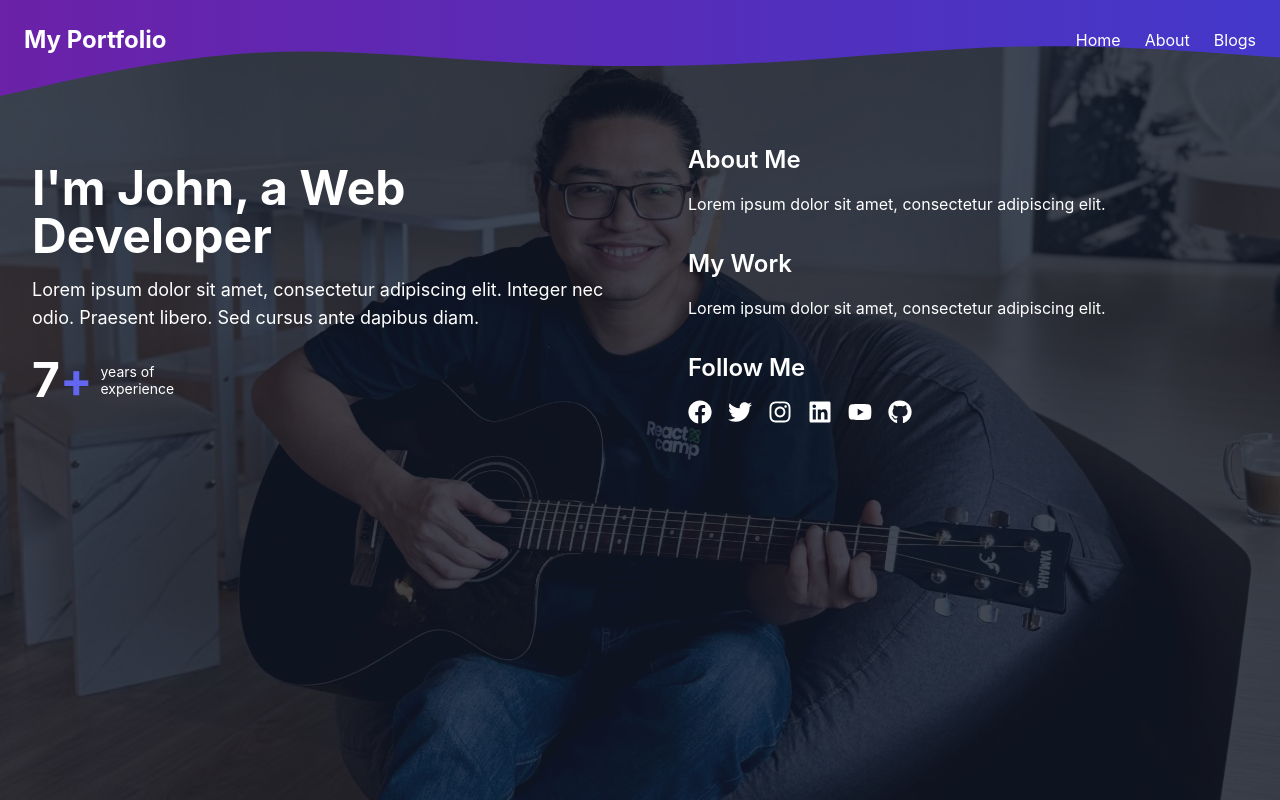
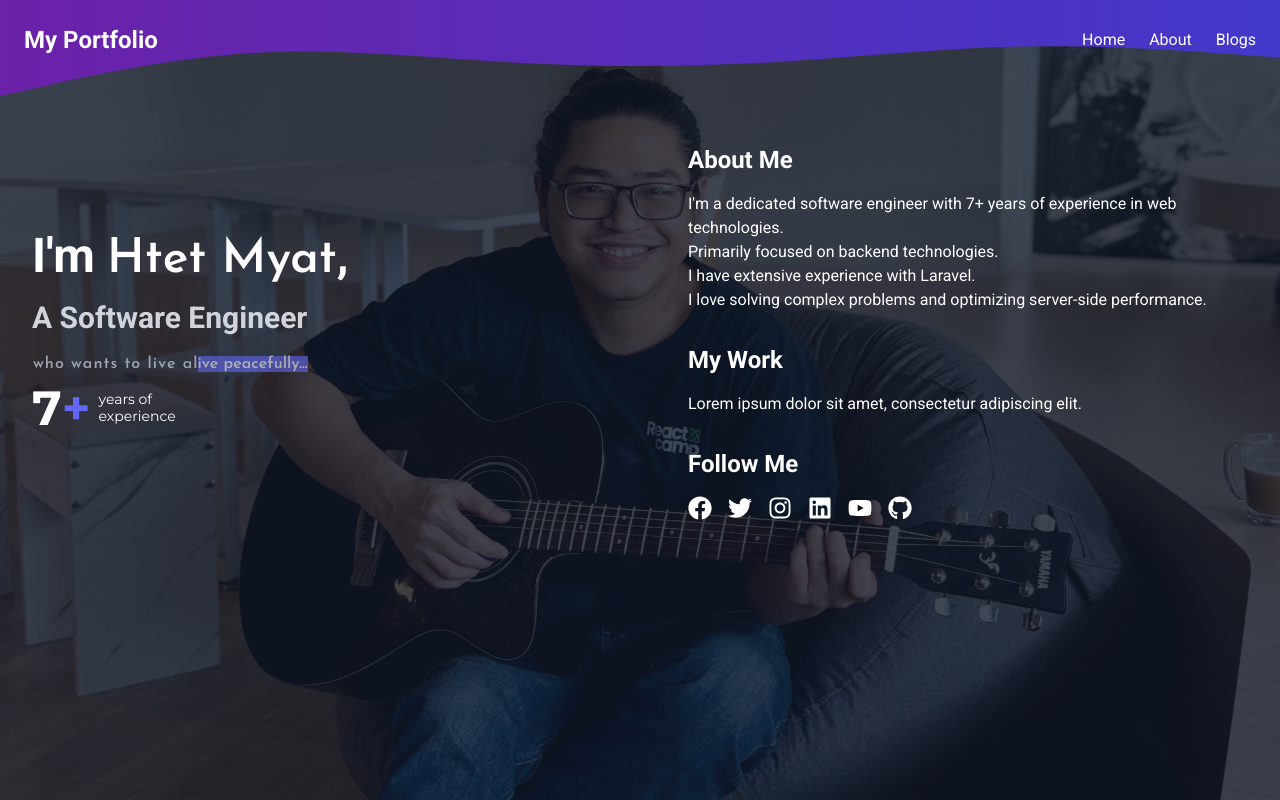
Before and after one commit to htetmyathlaing/htetmyathlaing.me, a Next.js app: page / in a window 1280 px wide. Built offline with nearby package versions, Linux system fonts and the light colour scheme.

Commit message:
feat: add type write component

```diff
--- /dev/null
+++ b/components/Typewriter.js
@@ -0,0 +1,55 @@
+import React, { useEffect, useState } from 'react';
+// Remove the global CSS import
+// import './Typewriter.css'; // Import CSS for bounce animation
+
+const Typewriter = ({ text, className }) => {
+  const [displayedText, setDisplayedText] = useState('');
+  const [index, setIndex] = useState(0);
+  const [highlighting, setHighlighting] = useState(false);
+  const [highlightIndex, setHighlightIndex] = useState(text.length);
+
+  useEffect(() => {
+    let timeout;
+    if (!highlighting) {
+      if (index < text.length) {
+        timeout = setTimeout(() => {
+          setDisplayedText((prev) => prev + text[index]);
+          setIndex(index + 1);
+        }, 100);
+      } else {
+        setTimeout(() => setHighlighting(true), 500);
+      }
+    } else {
+      if (highlightIndex > 0) { // Change condition to include the first character
+        timeout = setTimeout(() => {
+          setHighlightIndex(highlightIndex - 1);
+        }, 75);
+      } else {
+        setTimeout(() => {
+          setHighlighting(false);
+          setIndex(0); // Change index to 0 to include the first character
+          setHighlightIndex(text.length);
+          setDisplayedText(''); // Clear displayed text completely
+        }, 75);
+      }
+    }
+    return () => clearTimeout(timeout);
+  }, [index, highlighting, highlightIndex, text]);
+
+  return (
+    <div className={`min-h-8 ${className}`}>
+      <span>
+        {displayedText.split('').map((char, i) => (
+          <span
+            key={i}
+            className={highlighting && i >= highlightIndex ? ' bg-indigo-500 opacity-60 text-white' : 'inline-block indent-px'}
+          >
+            {char === ' ' ? '\u00A0' : char}
+          </span>
+        ))}
+      </span>
+    </div>
+  );
+};
+
+export default Typewriter;
--- a/pages/_app.js
+++ b/pages/_app.js
@@ -1,16 +1,22 @@
 import '../styles/globals.css';
+import { Roboto } from 'next/font/google';
 import Navbar from '../components/Navbar';
 import { useRouter } from 'next/router';
+
+const roboto = Roboto({
+  weight: ['400', '700'],
+  subsets: ['latin'],
+});
 
 function MyApp({ Component, pageProps }) {
     const router = useRouter();
     const isHome = router.pathname === '/';
 
     return (
-        <>
+        <div className={roboto.className}>
             {!isHome && <Navbar />}
             <Component {...pageProps} />
-        </>
+        </div>
     );
 }
 
--- /dev/null
+++ b/pages/_document.js
@@ -0,0 +1,19 @@
+import Document, { Html, Head, Main, NextScript } from 'next/document';
+
+class MyDocument extends Document {
+  render() {
+    return (
+      <Html>
+        <Head>
+          <link href="https://fonts.googleapis.com/css2?family=Roboto:wght@400;700&family=Montserrat:wght@400;700&family=Josefin+Sans:wght@600&display=swap" rel="stylesheet" />
+        </Head>
+        <body>
+          <Main />
+          <NextScript />
+        </body>
+      </Html>
+    );
+  }
+}
+
+export default MyDocument;
--- a/pages/index.js
+++ b/pages/index.js
@@ -2,25 +2,25 @@ import Image from 'next/image';
 import { FaFacebook, FaTwitter, FaInstagram, FaLinkedin, FaYoutube, FaGithub } from 'react-icons/fa';
 import Head from 'next/head';
 import Navbar from '../components/Navbar';
+import Typewriter from '../components/Typewriter';
 
 export default function Profile() {
+
     return (
         <div className="bg-gray-900 text-white min-h-screen relative">
-            <Head>
-                <link href="https://fonts.googleapis.com/css2?family=Roboto:wght@400;700&family=Montserrat:wght@400;700&display=swap" rel="stylesheet" />
-            </Head>
             <div className="absolute inset-0 z-0">
                 <Image src="/img/profile.jpeg" alt="Profile Photo" layout="fill" objectFit="cover" className="opacity-20" />
             </div>
             <Navbar />
             <main className="flex flex-col md:flex-row items-center justify-center p-8 relative">
                 <div className="md:w-1/2 text-center md:text-left md:mr-8">
-                    <h1 className="text-5xl font-bold mb-4">I'm John, a Web Developer</h1>
-                    <p className="text-lg mb-6">Lorem ipsum dolor sit amet, consectetur adipiscing elit. Integer nec odio. Praesent libero. Sed cursus ante dapibus diam.</p>
-                    <div className="text-lg flex items-center justify-center md:justify-start">
-                        <span className="text-5xl font-bold text-white font-roboto">7</span>
-                        <span className="text-5xl font-bold text-indigo-500 font-roboto">+</span>
-                        <span className="text-sm text-white font-montserrat ml-2 leading-tight">
+                    <h1 className="text-5xl font-bold mb-4">I&apos;m <span className="font-josefin"> Htet Myat</span>,</h1>
+                    <h1 className="text-3xl font-bold mb-4 text-gray-300">A Software Engineer</h1>
+                    <Typewriter text="who wants to live alive peacefully..." className="text-gray-400 font-josefin" />
+                    <div className="text-lg flex items-center justify-center md:justify-start font-montserrat">
+                        <span className="text-5xl font-bold text-white">7</span>
+                        <span className="text-5xl font-bold text-indigo-500">+</span>
+                        <span className="text-sm text-white ml-2 leading-tight">
                             years of<br />experience
                         </span>
                     </div>
@@ -30,7 +30,15 @@ export default function Profile() {
                         <div className="space-y-8">
                             <div>
                                 <h2 className="text-2xl font-semibold mb-4">About Me</h2>
-                                <p className="mb-4">Lorem ipsum dolor sit amet, consectetur adipiscing elit.</p>
+                                <p className="mb-4">
+                                    I&apos;m a dedicated software engineer with 7+ years of experience in web technologies.
+                                    <br />
+                                    Primarily focused on backend technologies.
+                                    <br />
+                                    I have extensive experience with Laravel.
+                                    <br />
+                                    I love solving complex problems and optimizing server-side performance.
+                                </p>
                             </div>
                             <div>
                                 <h2 className="text-2xl font-semibold mb-4">My Work</h2>
--- a/styles/globals.css
+++ b/styles/globals.css
@@ -1,3 +1,5 @@
+@import url('https://fonts.googleapis.com/css2?family=Roboto:wght@400;700&display=swap');
+
 @tailwind base;
 @tailwind components;
 @tailwind utilities;
@@ -8,7 +10,7 @@ body {
   margin: 0;
   padding: 0;
   box-sizing: border-box;
-  font-family: -apple-system, BlinkMacSystemFont, 'Segoe UI', 'Roboto', 'Oxygen',
+  font-family: 'Roboto', -apple-system, BlinkMacSystemFont, 'Segoe UI', 'Oxygen',
     'Ubuntu', 'Cantarell', 'Fira Sans', 'Droid Sans', 'Helvetica Neue', Arial, 'Noto Sans', sans-serif, 'Apple Color Emoji', 'Segoe UI Emoji', 'Segoe UI Symbol', 'Noto Color Emoji';
 }
 
--- a/tailwind.config.js
+++ b/tailwind.config.js
@@ -12,7 +12,12 @@ module.exports = {
         '[-72%]': '-72%',
         '[-135%]': '-135%',
       },
-    },
+      fontFamily: {
+        'josefin': ['"Josefin Sans"', 'sans-serif'],
+        'roboto': ['"Roboto"', 'sans-serif'],
+        'montserrat': ['"Montserrat"', 'sans-serif'],
+      },
+    }
   },
   plugins: [],
 }
```
